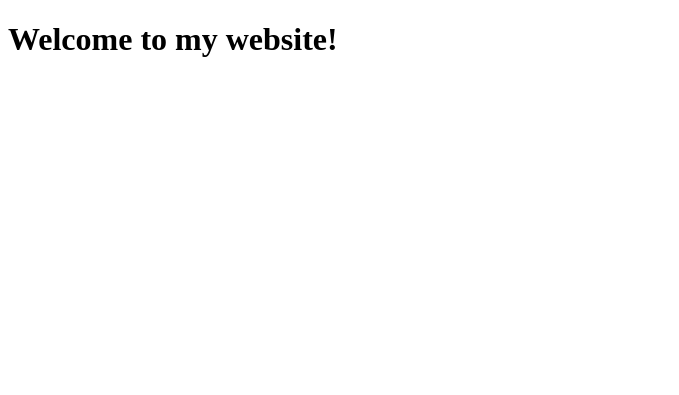
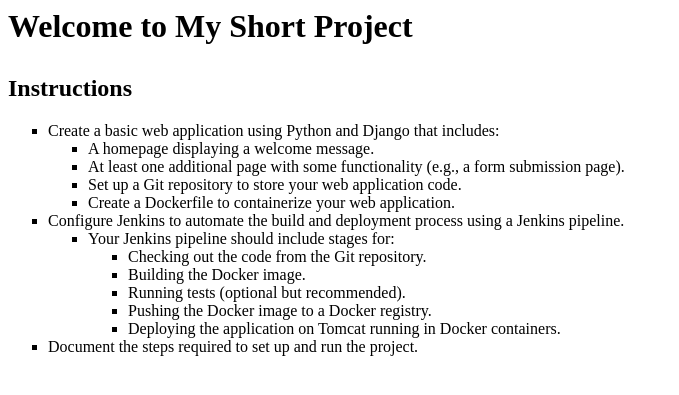
Before and after one commit to kodi9707/kodiapp, a Django app: page / in a window 1280 px wide. Shown: the top 395 px of the page, without its empty margins (0-679 px from the left). Run offline with Django 5.2, Linux system fonts and the light colour scheme.

Commit message:
Modification to the html codes where made

```diff
--- a/myapp1/templates/myapp1/homepage.html
+++ b/myapp1/templates/myapp1/homepage.html
@@ -1,12 +1,39 @@
 <!-- templates/myapp/homepage.html -->
-<!DOCTYPE html>
-<html lang="en">
+<html>
 <head>
-    <meta charset="UTF-8">
-    <meta name="viewport" content="width=device-width, initial-scale=1.0">
     <title>Welcome</title>
+    <style>
+        h2 {
+            margin-top: 30px;
+        }
+        ul {
+            list-style-type: square;
+        }
+    </style>
 </head>
 <body>
-    <h1>{{ message }}</h1>
+    <h1>Welcome to My Short Project</h1>
+    <h2>Instructions</h2>
+    <ul>
+        <li>Create a basic web application using Python and Django that includes:</li>
+        <ul>
+            <li>A homepage displaying a welcome message.</li>
+            <li>At least one additional page with some functionality (e.g., a form submission page).</li>
+            <li>Set up a Git repository to store your web application code.</li>
+            <li>Create a Dockerfile to containerize your web application.</li>
+        </ul>
+        <li>Configure Jenkins to automate the build and deployment process using a Jenkins pipeline.</li>
+        <ul>
+            <li>Your Jenkins pipeline should include stages for:</li>
+            <ul>
+                <li>Checking out the code from the Git repository.</li>
+                <li>Building the Docker image.</li>
+                <li>Running tests (optional but recommended).</li>
+                <li>Pushing the Docker image to a Docker registry.</li>
+                <li>Deploying the application on Tomcat running in Docker containers.</li>
+            </ul>
+        </ul>
+        <li>Document the steps required to set up and run the project.</li>
+    </ul>
 </body>
 </html>
```
Also changed, not shown: myapp1/templates/myapp1/form_page.html (+16 -5 lines).
